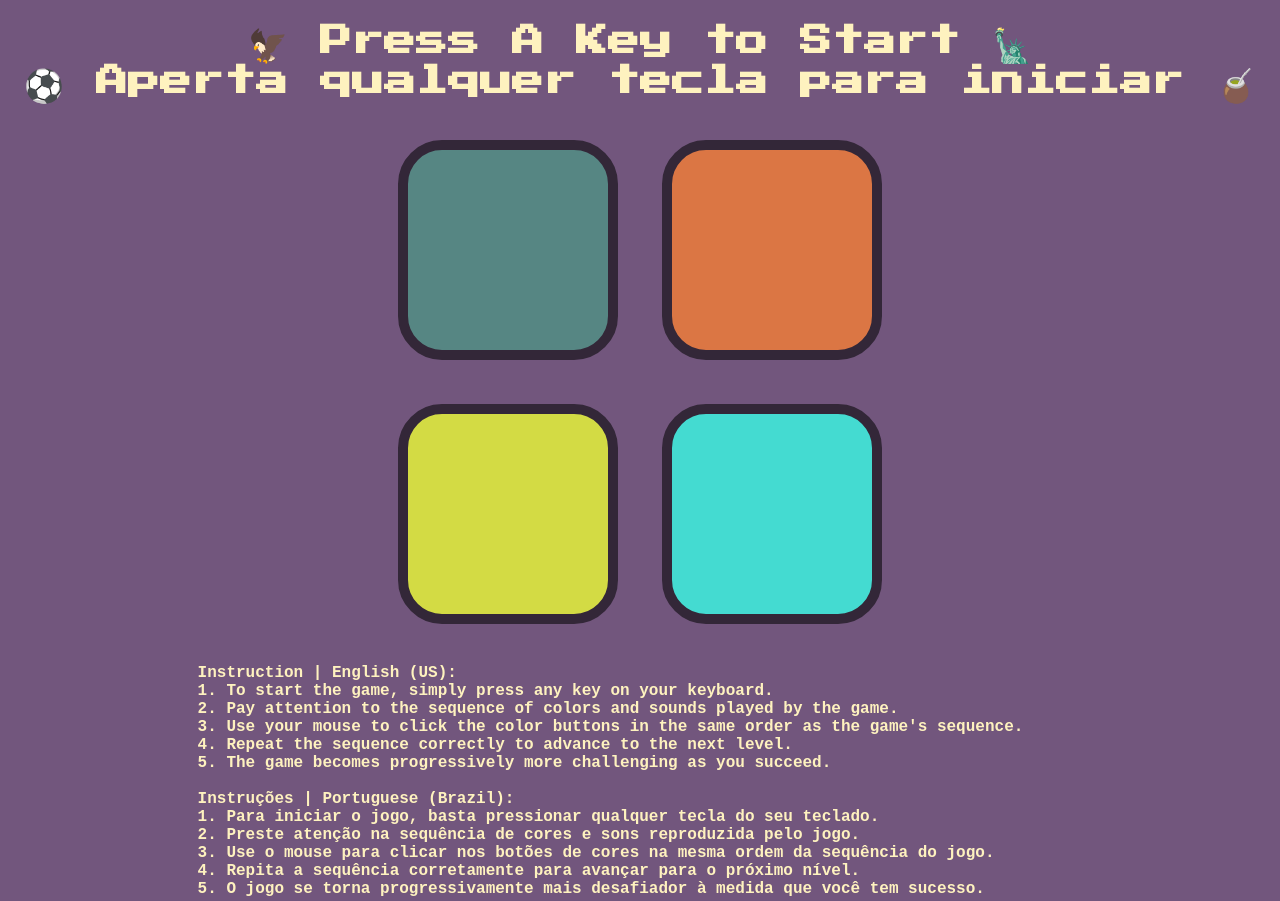
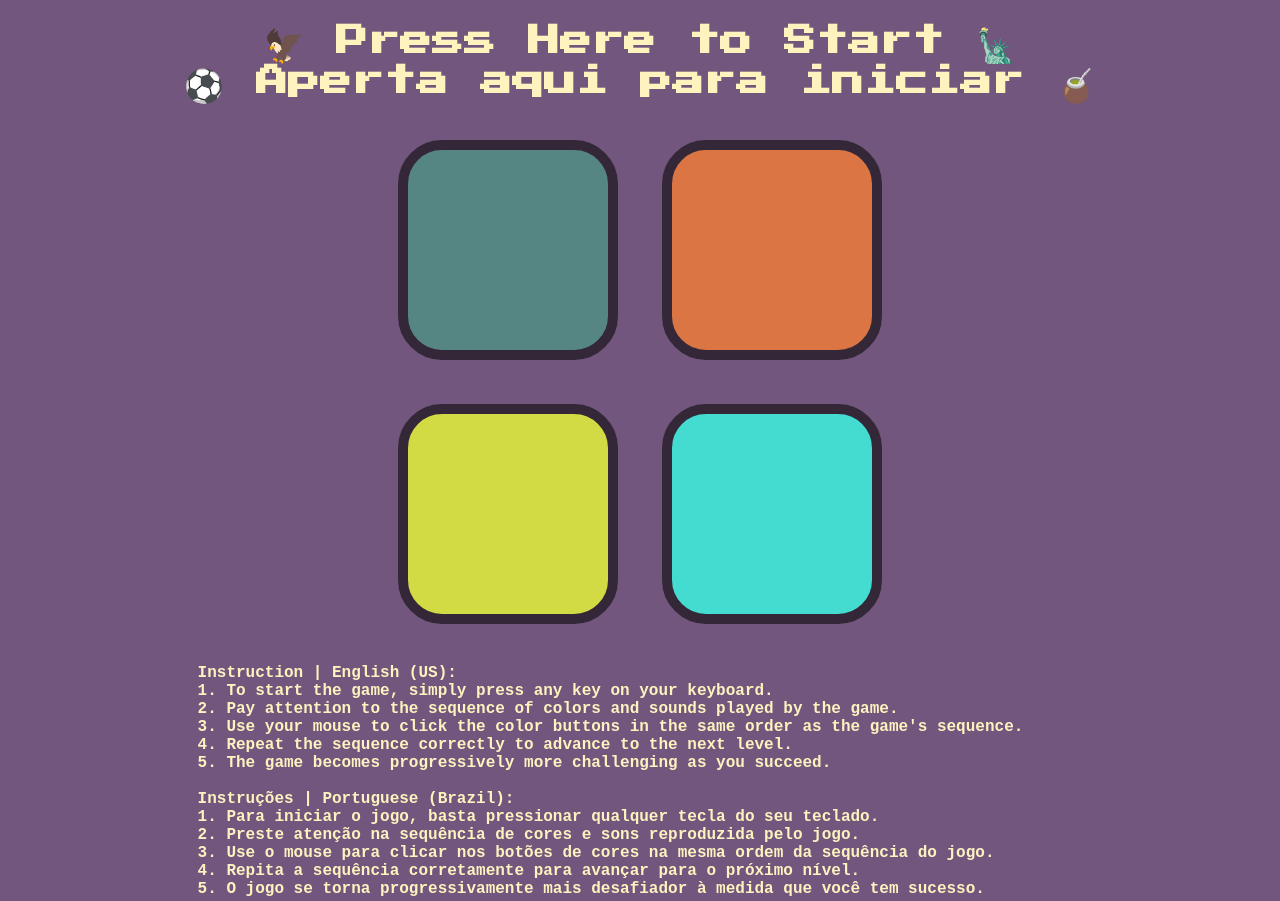
Before and after one commit to thewolftravel/Simon-Game, a plain HTML site: page index.html in a window 1280 px wide. Shown: the top 901 px of the page. Drawn offline with nearby package versions, Linux system fonts and the light colour scheme.

Commit message:
Changed h1 in index.html
Changed h1 from press a ket TO press here

```diff
--- a/index.html
+++ b/index.html
@@ -12,7 +12,7 @@
   </head>
   <body>
     <h1 id="level-title">
-      🦅 Press A Key to Start 🗽<br />⚽ Aperta qualquer tecla para iniciar 🧉
+      🦅 Press Here to Start 🗽<br />⚽ Aperta aqui para iniciar 🧉
     </h1>
     <div class="container">
       <div class="row">
```
